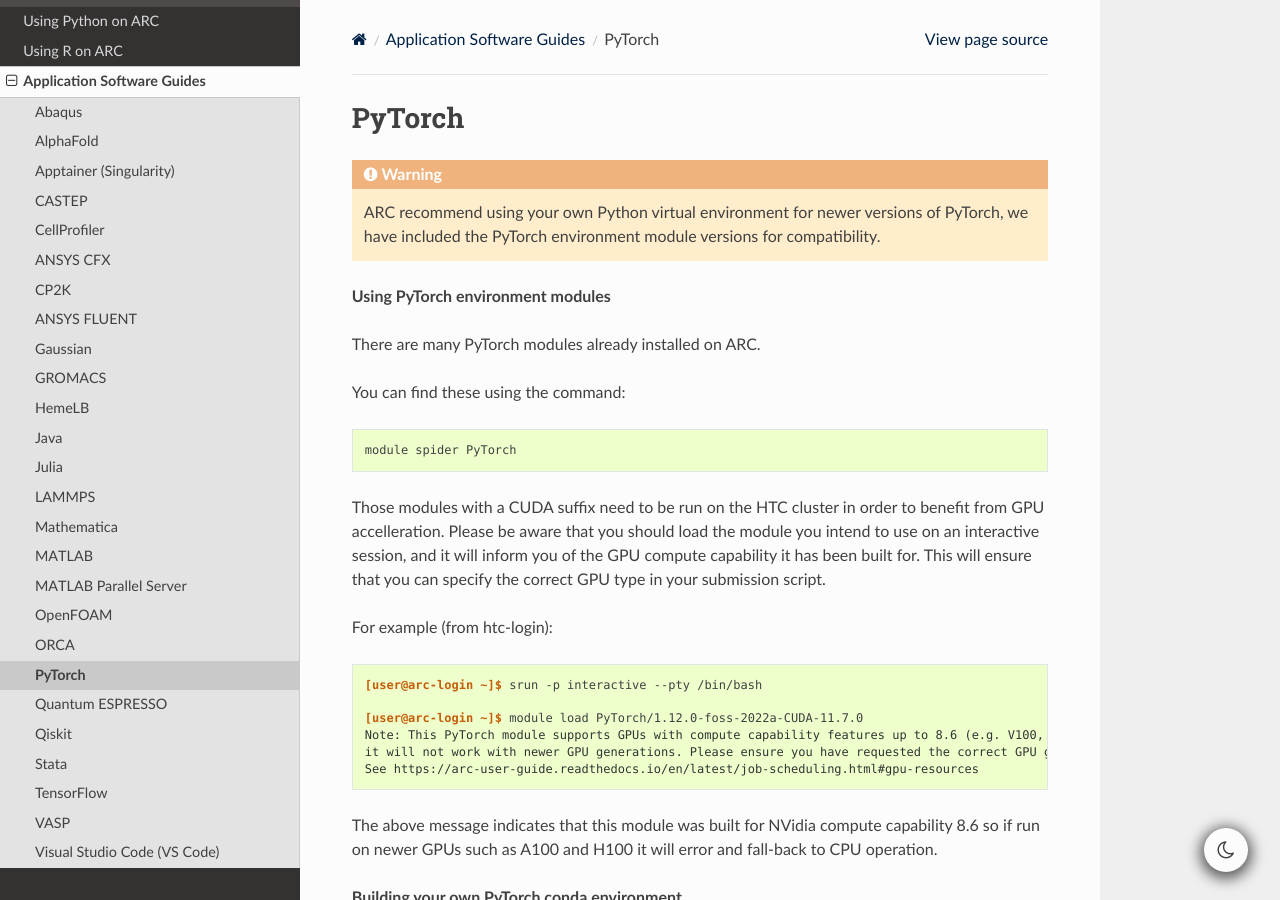
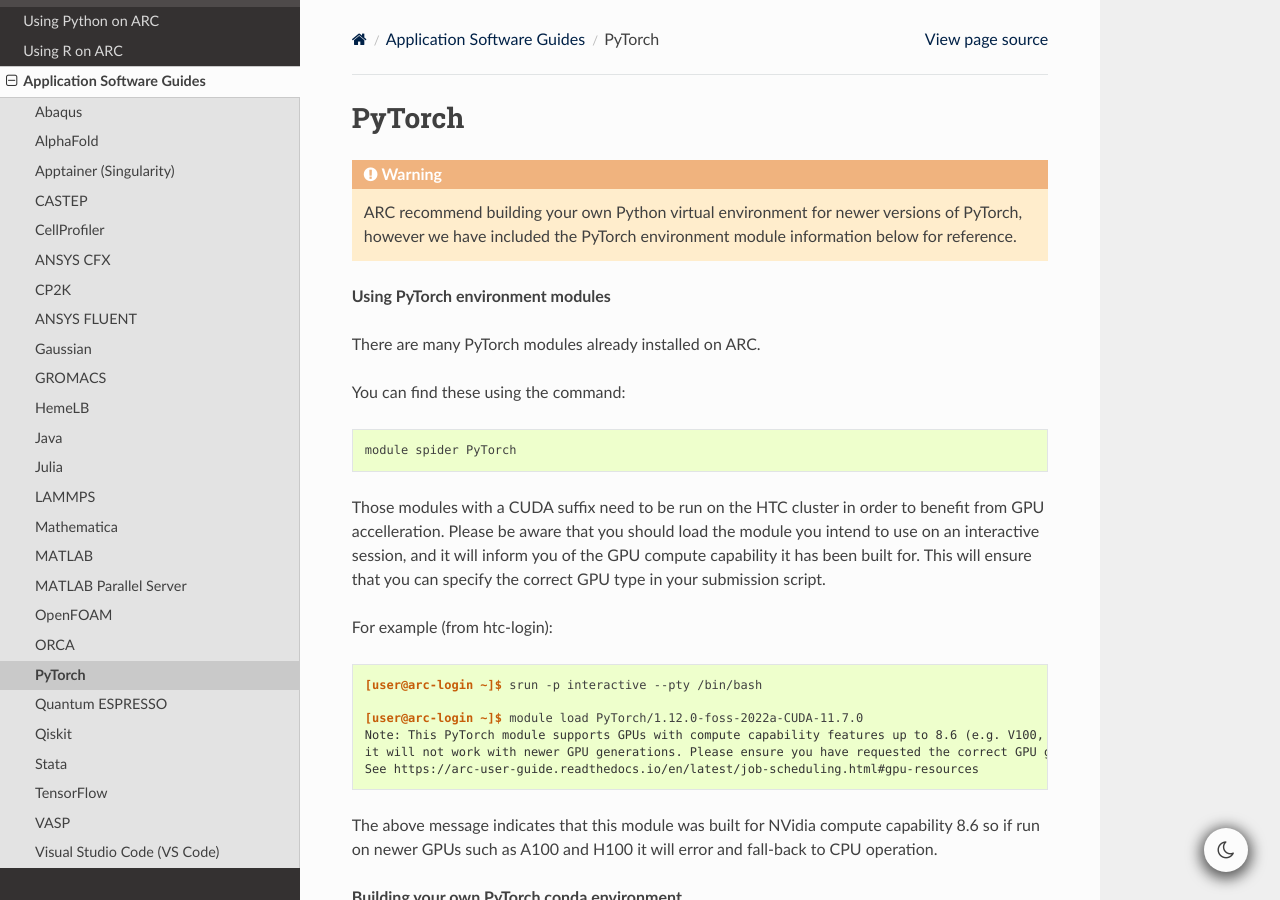
Before and after one commit to oxford-arc/arc-software-guide, a Sphinx documentation site: the page built from docs/source/apps/arc_pytorch.rst, in a window 1280 px wide and 900 px high. Built offline with Sphinx 7.4.7 and the Read the Docs theme 3.1.0, drawn with Linux system fonts in a browser that asks for light colours; some of the changed text lies outside the part shown.

Commit message:
Update arc_pytorch.rst

```diff
--- a/docs/source/apps/arc_pytorch.rst
+++ b/docs/source/apps/arc_pytorch.rst
@@ -2,8 +2,8 @@
 -------
 
 .. warning::
-  ARC recommend using your own Python virtual environment for newer versions of PyTorch, we have included the PyTorch environment module
-  versions for compatibility.
+  ARC recommend building your own Python virtual environment for newer versions of PyTorch, however we have included the PyTorch
+  environment module information below for reference.
 
 **Using PyTorch environment modules**
 
```
Also changed, not shown: other parts of docs/source/apps/arc_pytorch.rst (+1 -1 lines).
